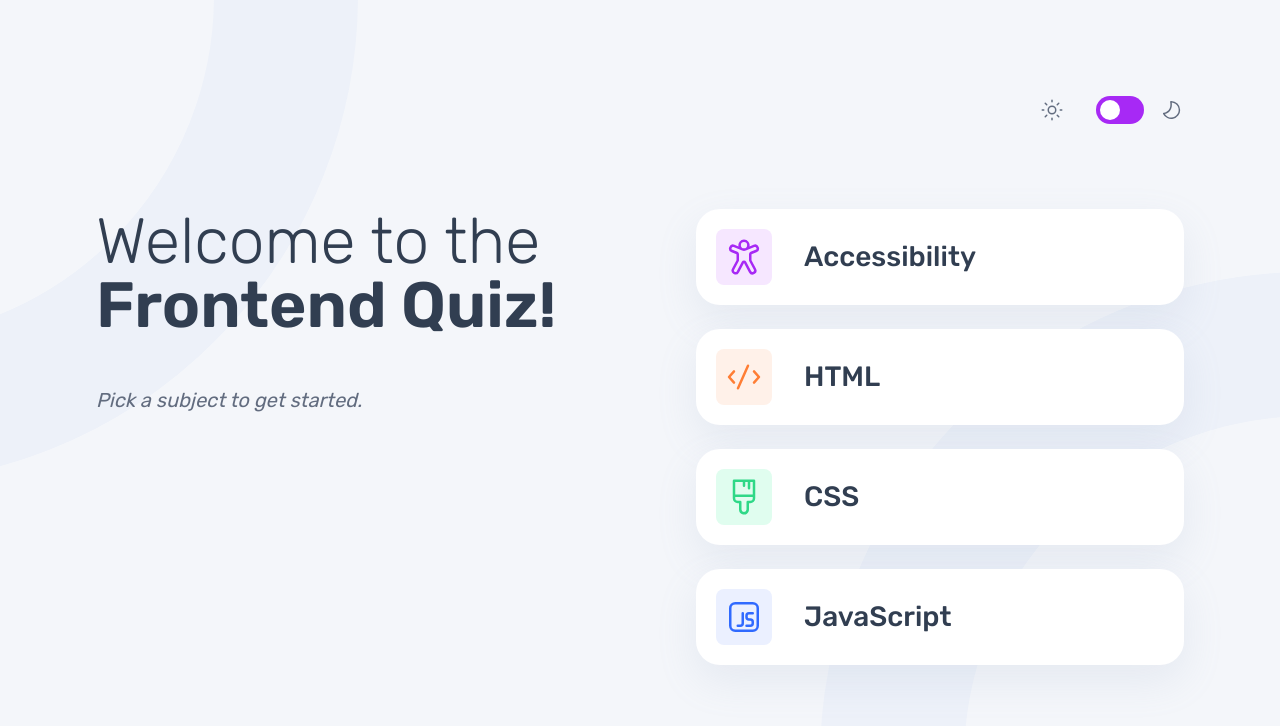
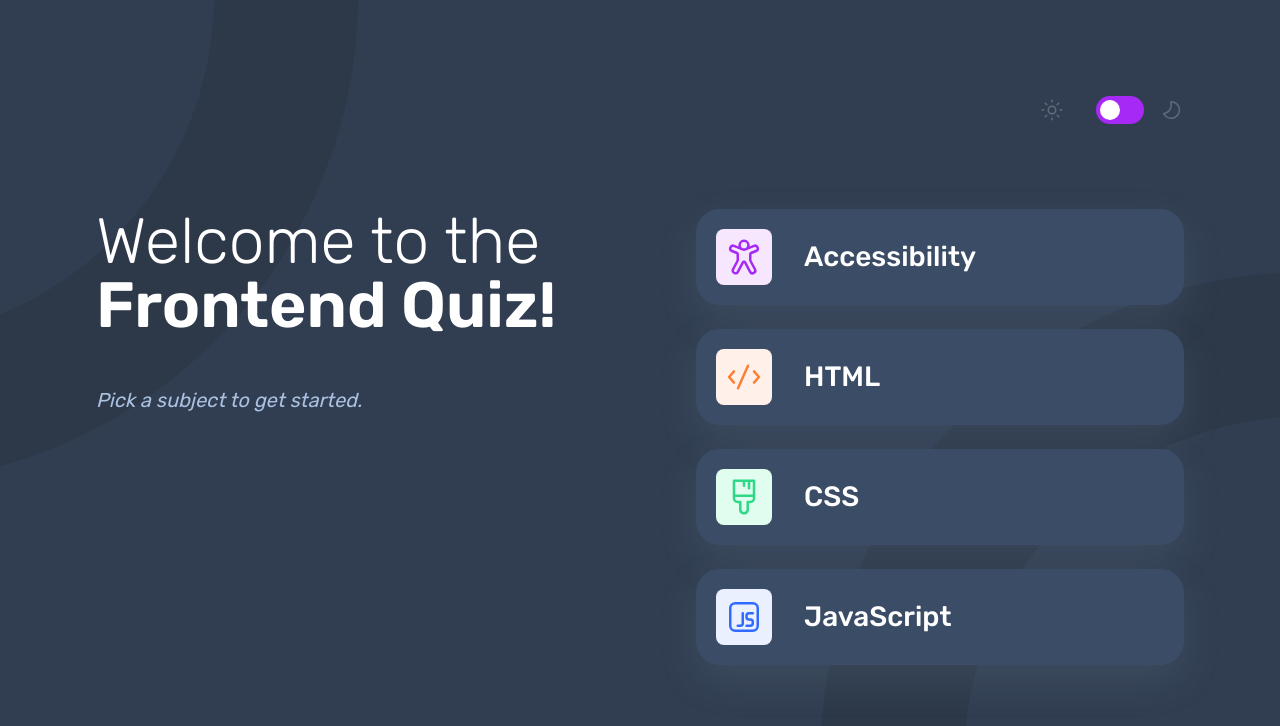
Before and after one commit to AdrianoEscarabote/frontend-quiz-app, a Next.js app: page / in a window 1280 px wide. Shown: the top 726 px of the page. Built offline with nearby package versions, Linux system fonts and the light colour scheme.

Commit message:
chore: leaving dark mode as first

```diff
--- a/src/app/styles/global.css
+++ b/src/app/styles/global.css
@@ -154,12 +154,12 @@ select {
 }
 
 :root {
-  --body-color: #f4f6fa;
-  --text-color: #313e51;
-  --multiple-selection-color: #fff;
-  --quiz-category-color: #fff;
-  --text-color2: #626c7f;
-  --text-error: #ee5454;
+  --body-color: #313e51;
+  --text-color: #fff;
+  --multiple-selection-color: #3b4d66;
+  --quiz-category-color: #3b4d66;
+  --text-color2: #abc1e1;
+  --text-error: #f4f6fa;
 }
 
 @media (prefers-color-scheme: dark) {
@@ -173,13 +173,13 @@ select {
   }
 }
 
-.dark-theme {
-  --body-color: #313e51;
-  --text-color: #fff;
-  --multiple-selection-color: #3b4d66;
-  --quiz-category-color: #3b4d66;
-  --text-color2: #abc1e1;
-  --text-error: #f4f6fa;
+.light-theme {
+  --body-color: #f4f6fa;
+  --text-color: #313e51;
+  --multiple-selection-color: #fff;
+  --quiz-category-color: #fff;
+  --text-color2: #626c7f;
+  --text-error: #ee5454;
 }
 
 .multiple-selection-color {
--- a/src/components/ToggleThemeButton/index.tsx
+++ b/src/components/ToggleThemeButton/index.tsx
@@ -11,7 +11,7 @@ const ToggleThemeButton = () => {
     const themeToggle = document.getElementById("switch");
 
     const handleToggleClick = () => {
-      document.body.classList.toggle("dark-theme");
+      document.body.classList.toggle("light-theme");
     };
 
     themeToggle?.addEventListener("click", handleToggleClick);
@@ -26,12 +26,12 @@ const ToggleThemeButton = () => {
     if (!home) {
       return;
     }
-    if (document.body.classList.contains("dark-theme")) {
+    if (document.body.classList.contains("light-theme")) {
+      home.classList.add("light-bg");
+      home.classList.remove("dark-bg");
+    } else {
       home.classList.add("dark-bg");
       home.classList.remove("light-bg");
-    } else {
-      home.classList.add("light-bg");
-      home.classList.remove("dark-bg");
     }
   }, [darkIcon]);
 
```
